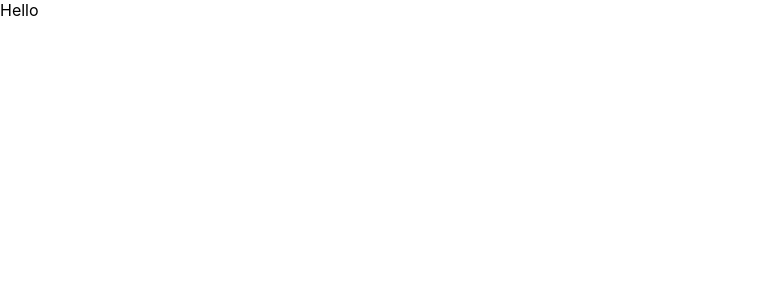
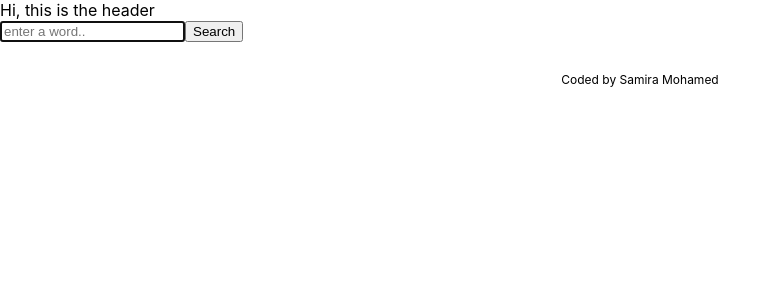
Before and after one commit to Samira26/dictionary-project, a React (Create React App) app: page / in a window 1280 px wide. Shown: the top 300 px of the page, without its empty margins (0-781 px from the left). Built offline with nearby package versions, Linux system fonts and the light colour scheme.

Commit message:
Added Dictionary component with search form

```diff
--- a/src/App.css
+++ b/src/App.css
@@ -0,0 +1,5 @@
+.App footer {
+  margin: 30px 0;
+  text-align: center;
+  font-size: 12px;
+}
--- a/src/App.js
+++ b/src/App.js
@@ -1,12 +1,17 @@
+import Dictionary from "./Dictionary.js";
 import "./App.css";
 
-function App() {
+export default function App() {
   return (
     <div className="App">
-      <header className="App-header"></header>
-      Hello
+      <div className="container">
+        <header className="App-header"></header>
+        Hi, this is the header
+        <main>
+          <Dictionary />
+        </main>
+        <footer className="text-center">Coded by Samira Mohamed</footer>
+      </div>
     </div>
   );
 }
-
-export default App;
--- /dev/null
+++ b/src/Dictionary.js
@@ -0,0 +1,31 @@
+import { useState } from "react";
+import React from "react";
+import "./Dictionary.css";
+
+export default function Dictionary() {
+  let [keyword, setKeyword] = useState(null);
+
+  function search(event) {
+    event.preventDefault();
+    alert(`Searching for ....${keyword}`);
+  }
+
+  function handleKeywordUpdate(event) {
+    console.log(event.target.value);
+    setKeyword(event.target.value);
+  }
+
+  return (
+    <div className="Dictionary">
+      <form onSubmit={search}>
+        <input
+          type="search"
+          placeholder="enter a word.."
+          autoFocus={true}
+          onChange={handleKeywordUpdate}
+        />
+        <input type="submit" value="Search" />
+      </form>
+    </div>
+  );
+}
```
Also changed, not shown: src/Dictionary.css (added).
